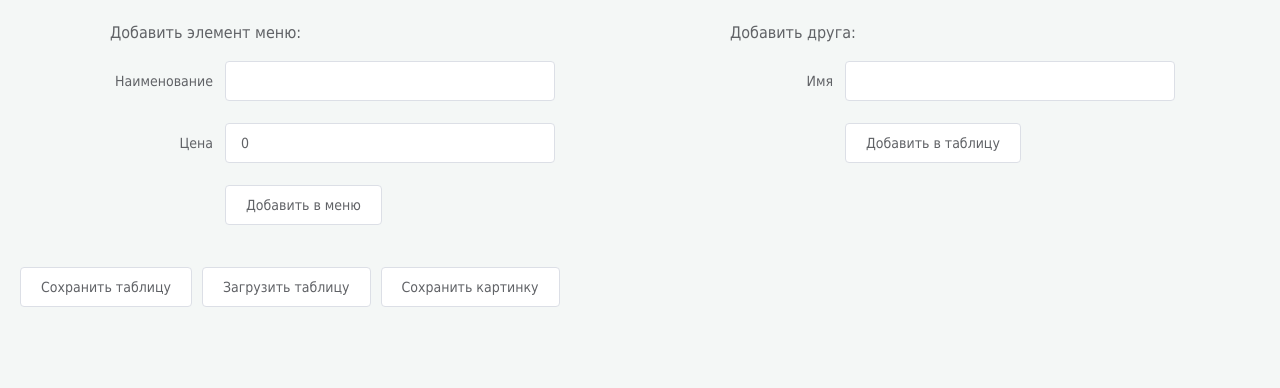
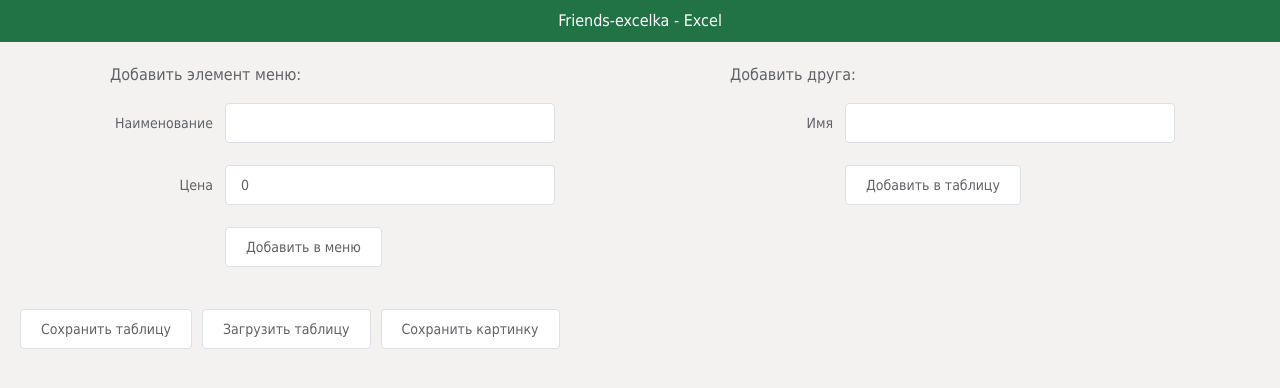
Before and after one commit to Sirdayne/excel-friends, a Vue app: page / in a window 1280 px wide. Shown: the top 388 px of the page. Built offline with nearby package versions, Linux system fonts and the light colour scheme; a web font is replaced by a local one; what vue-drag-drop, vue-the-mask would draw is missing.

Commit message:
test-title

```diff
--- a/src/pages/MainPage.vue
+++ b/src/pages/MainPage.vue
@@ -1,5 +1,22 @@
 <template lang="pug">
 #main-page
+
+  el-dialog(title="Сохранить таблицу?"
+  :visible.sync="dialogSave")
+    span Вы уверены что хотите перезаписать данные?
+    span(slot="footer" class="dialog-footer")
+      el-button(@click="dialogSave = false") Отмена
+      el-button(type="primary" @click="saveToLocalStorage()") ОК
+
+  el-dialog(title="Сохранить таблицу?"
+  :visible.sync="dialogLoad")
+    span Вы потеряете текущие значения в таблице.
+    span(slot="footer" class="dialog-footer")
+      el-button(@click="dialogLoad = false") Отмена
+      el-button(type="primary" @click="loadFromLocalStorage()") ОК
+
+  .main-title Friends-excelka - Excel
+  .page-container
     #forms
       #form-menu
         p(style="margin: 5px 5px 20px;") Добавить элемент меню:
@@ -62,20 +79,6 @@
             span %
           .table-cell(v-for="friend in friends" :key="friend.id") {{ getSumPercent(friend.menus) | noInfinityAndFixed }}
           .table-cell {{ getSumTotalPercent() | noInfinityAndFixed }}
-
-  el-dialog(title="Сохранить таблицу?"
-            :visible.sync="dialogSave")
-    span Вы уверены что хотите перезаписать данные?
-    span(slot="footer" class="dialog-footer")
-      el-button(@click="dialogSave = false") Отмена
-      el-button(type="primary" @click="saveToLocalStorage()") ОК
-
-  el-dialog(title="Сохранить таблицу?"
-            :visible.sync="dialogLoad")
-    span Вы потеряете текущие значения в таблице.
-    span(slot="footer" class="dialog-footer")
-      el-button(@click="dialogLoad = false") Отмена
-      el-button(type="primary" @click="loadFromLocalStorage()") ОК
 
     .controls
       el-button(@click="dialogSave = true") Сохранить таблицу
--- a/src/styles/main.styl
+++ b/src/styles/main.styl
@@ -1,6 +1,6 @@
 //#1867c0
 $PRIMARY_COLOR = #22252b
-$BACK_COLOR = #f4f7f6
+$BACK_COLOR = #F3F2F1
 $APP_PADDING = 20px
 $SHADOW = 0 2px 20px 0 rgba(0,0,0,0.1)
 $RED = #f96332
@@ -34,11 +34,21 @@
   width 100%
   color #606266
   background $BACK_COLOR
-  padding 20px
   box-sizing border-box
 
 h1, h2, h3, h4, h5, h6
   font-weight 700
+
+.page-container
+  padding 20px
+
+.main-title
+  text-align center
+  box-sizing border-box
+  width 100%
+  padding 13px 0
+  background #217346
+  color #fff
 
 #forms
   display flex
```
Lines whose indentation alone changed are shown as unchanged.
